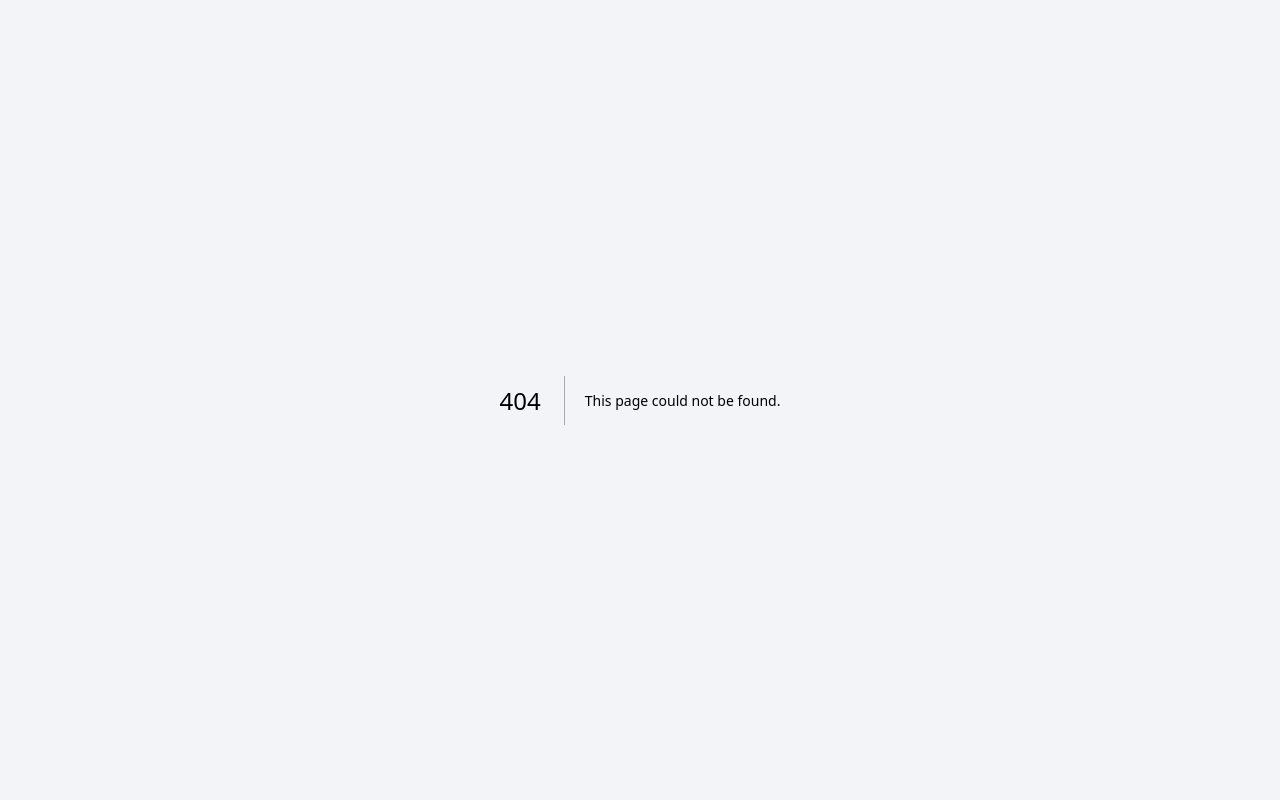
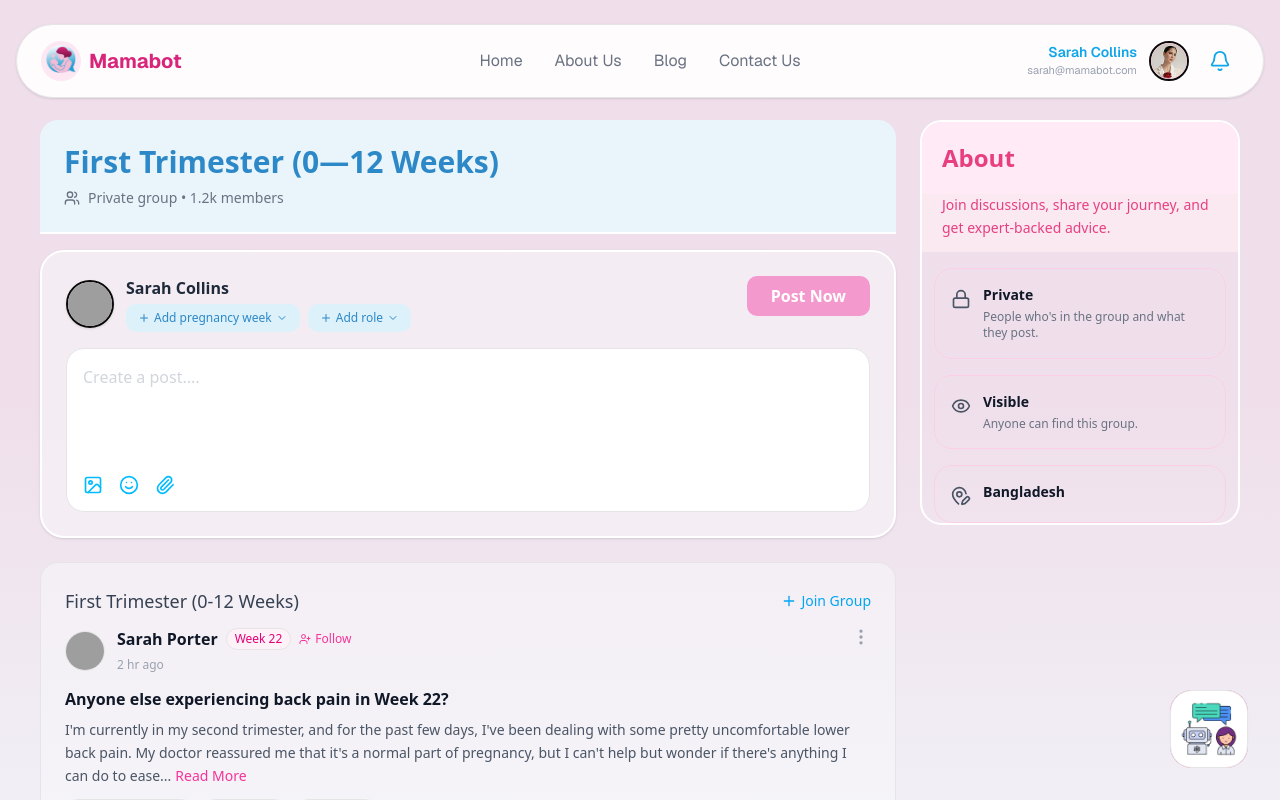
Before and after one commit to ashimsarkar1512/mamabot-frontend, a Next.js app: page /user-dashboard/community/1 in a window 1280 px wide. Before the commit this address had no page. Shown: the top 800 px of the page. Built offline with nearby package versions, Linux system fonts and the light colour scheme; grey boxes are pictures that could not be loaded.

Commit message:
Implemend full community details page

```diff
--- /dev/null
+++ b/app/(userDashboard)/user-dashboard/community/[communityId]/page.tsx
@@ -0,0 +1,160 @@
+"use client";
+// this is community details dynamic page, here a id will be passed and based on that id data will be fetched
+
+import React, { useState } from "react";
+import {
+  Users,
+  ChevronDown,
+  Image as ImageIcon,
+  Smile,
+  Paperclip,
+  Lock,
+  Eye,
+  Plus,
+  LocationEdit,
+} from "lucide-react";
+import Image from "next/image";
+import { MOCK_POSTS } from "../page";
+import PostCard from "@/components/User/userCommunity/PostCard";
+
+const GroupLandingPage = ({ params }: { params: { communityId: string } }) => {
+  const { communityId } = params;
+  console.log(communityId);
+
+  const [postText, setPostText] = useState("");
+  const [pregnancyWeek, setPregnancyWeek] = useState("Add pregnancy week");
+  const [role, setRole] = useState("Add role");
+
+  return (
+    <div className="w-full mx-auto p-4 font-sans">
+      <div className="flex flex-col lg:flex-row gap-6">
+        <div className="flex-1">
+          <div className="bg-[#E9F5FB] rounded-t-2xl p-6 mb-4 border-b-2 border-white!">
+            <h1 className="text-3xl font-bold text-[#2D88C8] mb-2">
+              First Trimester (0—12 Weeks)
+            </h1>
+            <div className="flex items-center gap-2 text-gray-500 text-sm">
+              <Users className="w-4 h-4" />
+              <span>Private group • 1.2k members</span>
+            </div>
+          </div>
+
+          <div className="bg-gray-50/50 border-2 border-white! rounded-[24px] p-6 shadow-sm">
+            <div className="flex items-start justify-between mb-4">
+              <div className="flex items-center gap-3">
+                <div className="relative w-12 h-12 rounded-full overflow-hidden border-2 border-white shadow-sm">
+                  <Image
+                    src="https://i.pravatar.cc/150?u=sarahcollins"
+                    alt="Sarah Collins"
+                    fill
+                    className="object-cover"
+                  />
+                </div>
+                <div>
+                  <h3 className="font-bold text-gray-800">Sarah Collins</h3>
+                  <div className="flex gap-2 mt-1">
+                    {/* Fake Dropdown 1 */}
+                    <button className="flex items-center gap-1 bg-[#DDF1FB] text-[#2D88C8] text-xs px-3 py-1.5 rounded-lg font-medium hover:bg-sky-200 transition-colors">
+                      <Plus className="w-3 h-3" /> {pregnancyWeek}{" "}
+                      <ChevronDown className="w-3 h-3" />
+                    </button>
+                    {/* Fake Dropdown 2 */}
+                    <button className="flex items-center gap-1 bg-[#DDF1FB] text-[#2D88C8] text-xs px-3 py-1.5 rounded-lg font-medium hover:bg-sky-200 transition-colors">
+                      <Plus className="w-3 h-3" /> {role}{" "}
+                      <ChevronDown className="w-3 h-3" />
+                    </button>
+                  </div>
+                </div>
+              </div>
+
+              <button
+                disabled={!postText}
+                className={`px-6 py-2 rounded-lg font-bold text-white transition-all ${
+                  postText
+                    ? "bg-[#D82479] hover:bg-[#ad2c5f] shadow-md"
+                    : "bg-[#f499cd] cursor-not-allowed"
+                }`}
+              >
+                Post Now
+              </button>
+            </div>
+
+            {/* Input Area */}
+            <div className="relative bg-white border border-sky-200 rounded-2xl p-4 transition-all focus-within:ring-2 focus-within:ring-sky-100">
+              <textarea
+                value={postText}
+                onChange={(e) => setPostText(e.target.value)}
+                placeholder="Create a post...."
+                className="w-full h-24 resize-none outline-none text-gray-700 placeholder-gray-300"
+              />
+              <div className="flex items-center gap-4 mt-2">
+                <button className="text-sky-400 hover:text-sky-600 transition-colors">
+                  <ImageIcon className="w-5 h-5" />
+                </button>
+                <button className="text-sky-400 hover:text-sky-600 transition-colors">
+                  <Smile className="w-5 h-5" />
+                </button>
+                <button className="text-sky-400 hover:text-sky-600 transition-colors">
+                  <Paperclip className="w-5 h-5" />
+                </button>
+              </div>
+            </div>
+          </div>
+
+          <div className="flex flex-col mt-6">
+            {MOCK_POSTS.map((post) => (
+              <PostCard key={post.id} post={post} />
+            ))}
+          </div>
+        </div>
+
+        {/* --- RIGHT COLUMN: Sidebar Info --- */}
+        <div className="w-full lg:w-80 h-fit flex flex-col gap-4 border-2 border-white! rounded-3xl overflow-hidden">
+          {/* About Box */}
+          <div className="bg-[#FBE9F2] overflow-hidden">
+            <div className="bg-[#FFEAF5] p-5">
+              <h2 className="text-2xl font-bold text-[#E73F80]">About</h2>
+            </div>
+            <div className="px-5 pb-3">
+              <p className="text-[#E73F80] text-sm leading-relaxed">
+                Join discussions, share your journey, and get expert-backed
+                advice.
+              </p>
+            </div>
+          </div>
+
+          {/* Privacy Box */}
+          <div className="mx-3 border border-pink-200! rounded-2xl p-4 flex gap-3">
+            <Lock className="w-5 h-5 text-gray-600 flex-shrink-0 mt-1" />
+            <div>
+              <h4 className="font-bold text-gray-900 text-sm">Private</h4>
+              <p className="text-gray-500 text-xs mt-1 leading-snug">
+                People who&apos;s in the group and what they post.
+              </p>
+            </div>
+          </div>
+
+          {/* Visibility Box */}
+          <div className="mx-3 border border-pink-200! rounded-2xl p-4 flex gap-3">
+            <Eye className="w-5 h-5 text-gray-600 shrink-0 mt-1" />
+            <div>
+              <h4 className="font-bold text-gray-900 text-sm">Visible</h4>
+              <p className="text-gray-500 text-xs mt-1 leading-snug">
+                Anyone can find this group.
+              </p>
+            </div>
+          </div>
+          {/* location  */}
+          <div className="mx-3 border border-pink-200! rounded-2xl p-4 flex gap-3">
+            <LocationEdit className="w-5 h-5 text-gray-600 shrink-0 mt-1" />
+            <div>
+              <h4 className="font-bold text-gray-900 text-sm">Bangladesh</h4>
+            </div>
+          </div>
+        </div>
+      </div>
+    </div>
+  );
+};
+
+export default GroupLandingPage;
--- a/app/(userDashboard)/user-dashboard/community/page.tsx
+++ b/app/(userDashboard)/user-dashboard/community/page.tsx
@@ -14,7 +14,7 @@ interface ButtonTypes {
   iconUrl: any;
 }
 
-const MOCK_POSTS = [
+export const MOCK_POSTS = [
   {
     id: 101,
     groupName: "First Trimester (0-12 Weeks)",
```
